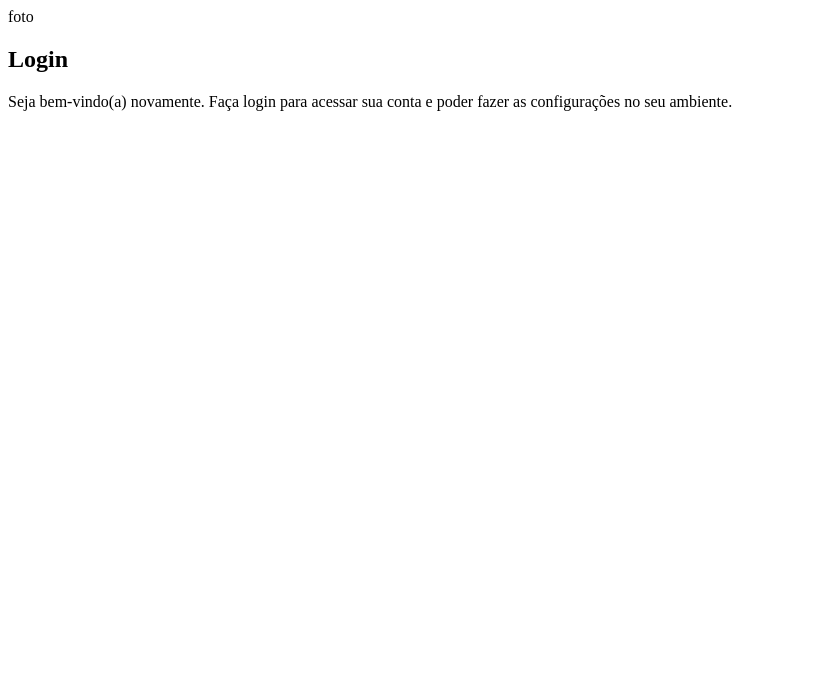
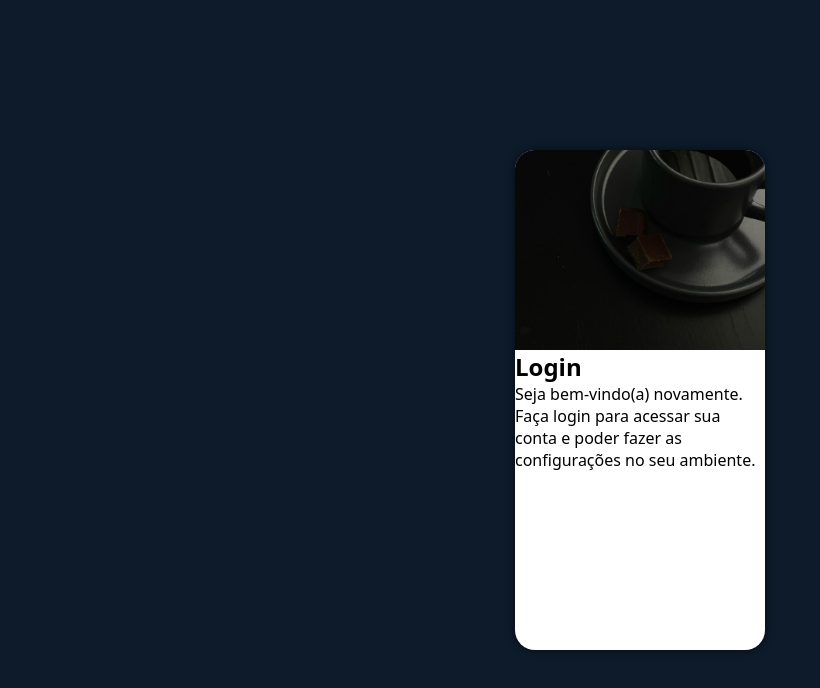
Before and after one commit to Mellodev99/projeto-login, a plain HTML site: page index.html in a window 1280 px wide. Shown: the whole page, without its empty margins (0-820 px from the left). Drawn offline with Linux system fonts and the light colour scheme.

Commit message:
criando card

```diff
--- a/estilos/style.css
+++ b/estilos/style.css
@@ -11,3 +11,52 @@
 | Botão hover      | Azul mais forte   | `#1E40AF` |
 | Texto principal  | Branco azulado    | `#E0E1DD` |
 */
+
+*{
+    font-family: system-ui, -apple-system, BlinkMacSystemFont, 'Segoe UI', Roboto, Oxygen, Ubuntu, Cantarell, 'Open Sans', 'Helvetica Neue', sans-serif;
+    padding: 0px;
+   margin: 0px;
+    box-sizing: border-box;
+}
+
+body, html{
+    background-color: #0D1B2A;
+    height: 100vh;
+    width: 100vw;
+}
+main{
+    position: relative;
+    height: 100vh;
+    width: 100vw;
+}
+
+section#login{
+    /* Centraliza o card de login na tela */
+    position: absolute;
+    top: 50%;
+    left: 50%;
+    transform: translate(-50%, -50%);
+    overflow: hidden;
+
+    /* Estiliza o card de login */
+    background-color: white;
+    width: 250px;
+    height: 500px;
+    border-radius: 20px;
+    box-shadow: 0px 0px 10px rgba(0, 0, 0, 0.568) ;
+
+}
+
+section#login div#imagem{
+    display: block;
+    background: #5f2c82 url(../imagens/login-image.jpg) no-repeat;
+    height: 200px;
+    background-size: cover;
+    background-position: bottom;
+
+
+}
+section#login div#formulario{
+    display: block;
+   padding: 10px;
+}
--- a/index.html
+++ b/index.html
@@ -13,10 +13,10 @@
     <main>
         <section id="login">
             <div id="imagem">
-                foto
-            </div>
-            <div id="form">
-                <h1>Login</h1>
+                <!-- Imagem de login -->
+                </div>
+                <div id="form">
+                    <h1>Login</h1>
                 <p>Seja bem-vindo(a) novamente. Faça login para acessar sua conta e poder fazer as configurações no seu ambiente.</p>
                 <form action="login.php" method="post ">
 
```
Also changed, not shown: imagens/login-image.jpg (renamed from imagens/pexels-irem-nur-542777436-27901613 (1).jpg).
